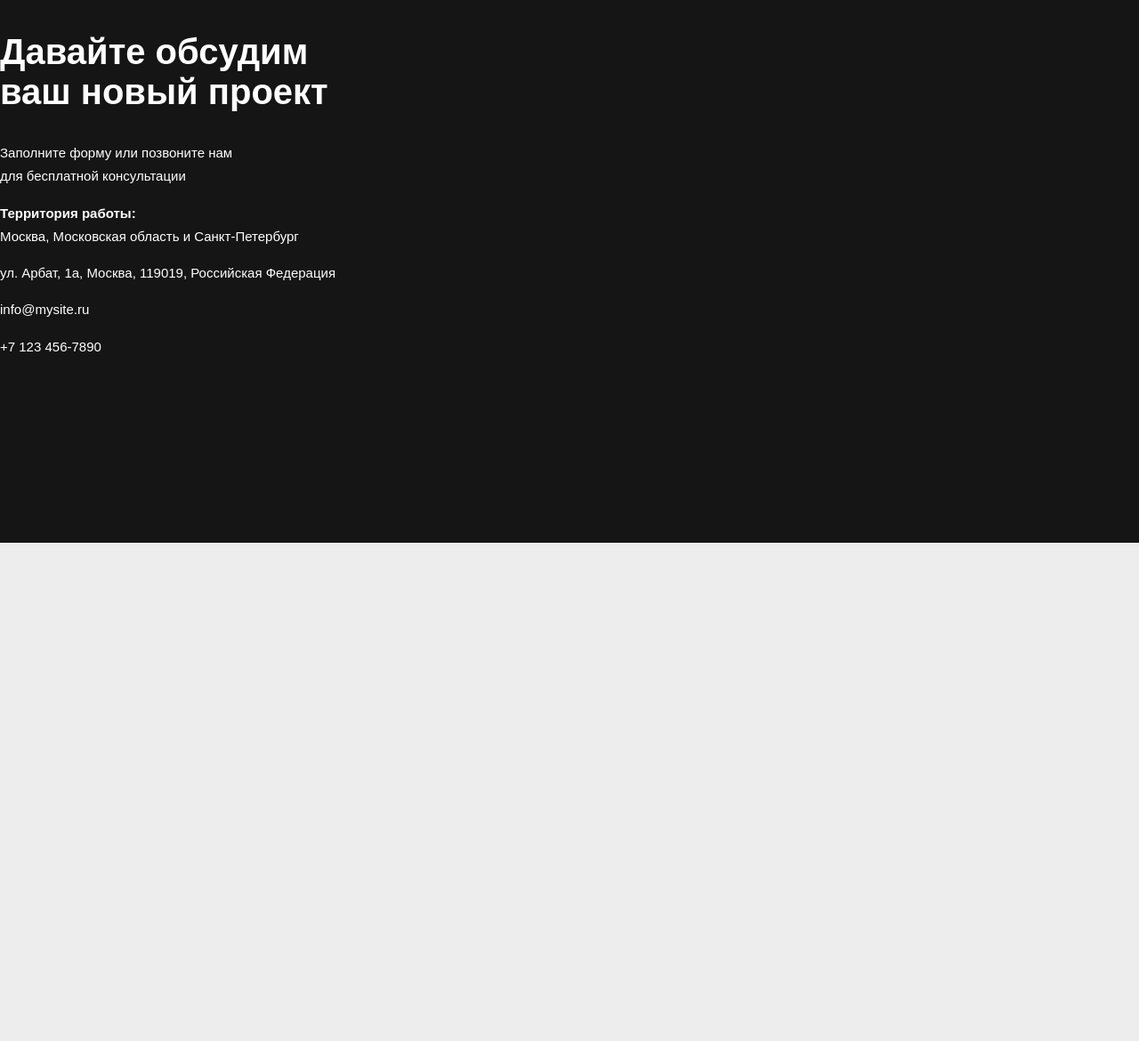
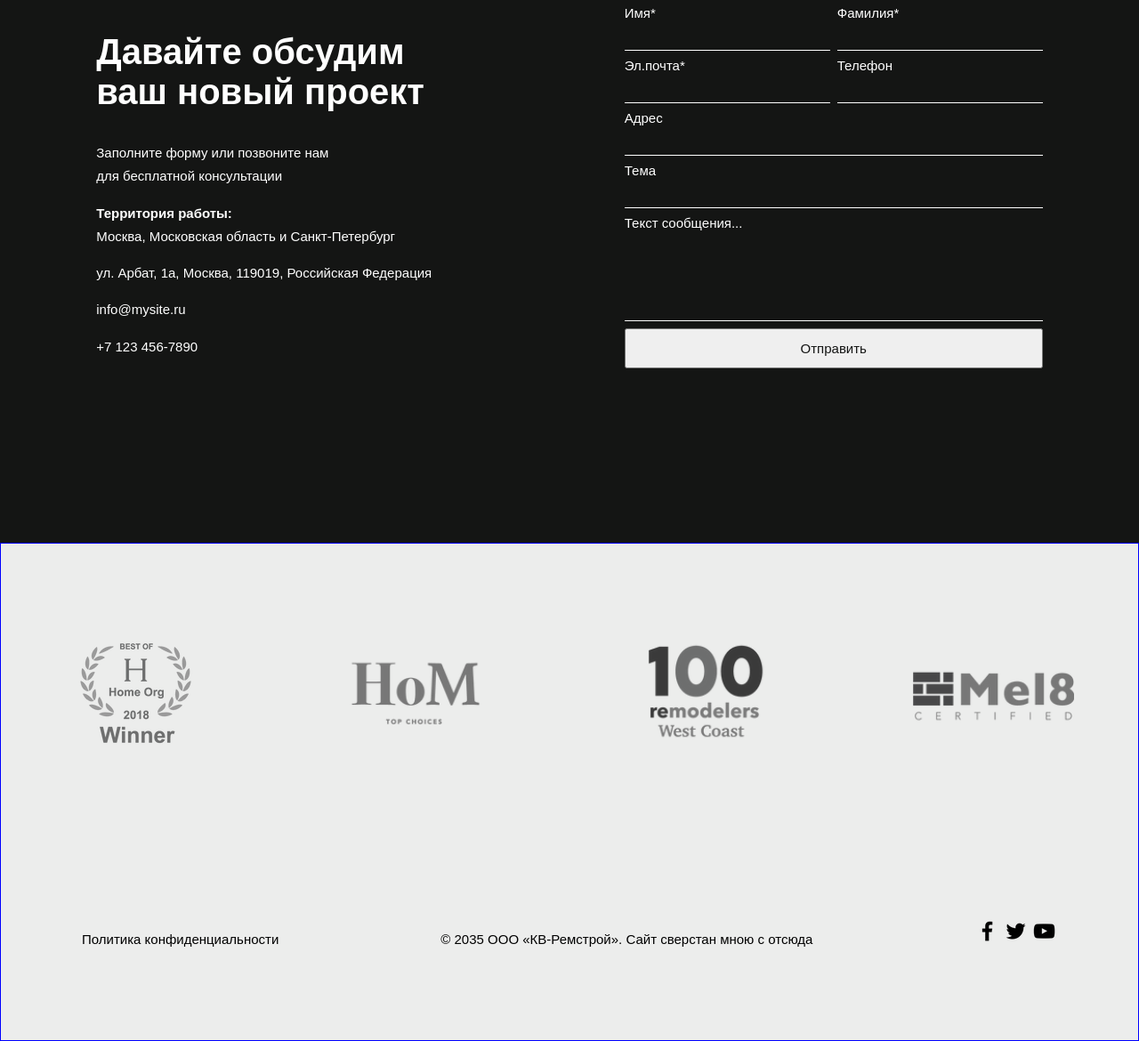
Before and after one commit to stoune2024/ParallaxLayout, a plain HTML site: page index.html in a window 1280 px wide. Shown: the part 4446-5616 px from the top of the page at 89% size. Before the commit the page ends 5056 px from the top, so only its background shows below. Drawn offline with Linux system fonts and the light colour scheme.

Commit message:
Доделал форму и заканчиваю с футером

```diff
--- a/index.html
+++ b/index.html
@@ -90,7 +90,31 @@
 				<p>+7 123 456-7890</p>
 			</div>
 			<div class='sixth_page_form'>
-
+				<label for='name'>Имя*<input id="name" type='text'/></label>
+				<label for='second_name'>Фамилия*<input id="second_name" type='text'/></label>
+				<label for='email'>Эл.почта*<input id="email" type='text'/></label>
+				<label for='phone_number'>Телефон<input id="phone_number" type='text'/></label>
+				<label for="address">Адрес<input id='address' type='text'/></label>
+				<label for="subject">Тема<input id='subject' type='text'/></label>
+				<label for="body">Текст сообщения...<textarea id='body' type='text' rows='5'></textarea></label>
+				<input type="submit" value="Отправить" />
+			</div>
+		</section>
+		<section class='seventh_page'>
+			<div class='seventh_page_box'>
+				<img src='assets/page_7_pic_1.png'></img>
+				<img src='assets/page_7_pic_2.png'></img>
+				<img src='assets/page_7_pic_3.png'></img>
+				<img src='assets/page_7_pic_4.png'></img>
+			</div>
+			<div class='seventh_page_info'>
+				<p>Политика конфиденциальности</p>
+				<p>© 2035 ООО «КВ-Ремстрой». Сайт сверстан мною с отсюда</p>
+				<div class='socials'>
+					<img src='assets/facebook.png'></img>
+					<img src='assets/twitter.png'></img>
+					<img src='assets/youtube.png'></img>
+				</div>
 			</div>
 		</section>
 
--- a/style.css
+++ b/style.css
@@ -277,7 +277,7 @@ h3 {
 	background-color:rgb(20, 21, 20);
 	display:flex;
 	align-items:center;
-	justify-content:space-between;
+	justify-content:space-around;
 }
 /*Стилизация информации шестой страницы*/
 .sixth_page_info h2 {
@@ -292,3 +292,94 @@ h3 {
 strong {
 	font-size:1em;
 }
+/*Стилизация формы шестой страницы*/
+.sixth_page_form {
+	display:grid;
+	grid-template-columns:1fr 1fr;
+	gap:8px;
+}
+/*Ниже идут объединения ячеек сетки*/
+label[for='address']{
+	grid-column:1/3;
+}
+label[for='subject']{
+	grid-column:1/3;
+	width:100%;
+}
+label[for='body']{
+	grid-column:1/3;
+}
+/*Добавление и стилизация label'a сверху инпутов*/
+input {
+	display:block;
+}
+label {
+	color:white;
+	font-size:1.5em;
+}
+/*Стилизация инпутов шестой страницы*/
+.sixth_page_form input[type='text'], textarea {
+	padding:8px 16px;
+	background-color:rgb(20, 21, 20);
+	border:none;
+	border-bottom:1px solid white;
+	color:white;
+	outline:none;
+}
+input[id='address']{
+	width:100%;
+}
+input[id='subject']{
+	width:100%;
+}
+input[id='body']{
+	width:100%;
+}
+input[type='submit']{
+	width:100%;
+	grid-column:1/3;
+}
+input[type='text'], textarea{
+	font-size:1.5rem;
+}
+/*Стилизация textarea*/
+textarea {
+	display:block;
+	width:100%;
+	resize:none;
+}
+/*Стилизация кнопки 'отправить'*/
+input[type='submit']{
+	font-size:1.5rem;
+	height:3em;
+	color:rgb(20, 21, 20);
+}
+/*Стилизация седьмой страницы*/
+.seventh_page {
+	height:70vh;
+	width:100%;
+	border:1px solid blue;
+	display:flex;
+	flex-direction:column;
+	justify-content:space-around;
+	text-align:center;
+}
+/*Стилизация бокса седьмой страницы(просто картинки)*/
+.seventh_page_box {
+	display:flex;
+	justify-content:space-around;
+}
+/*Ограничение пикселизации изображений вследствие увеличения изображений*/
+.seventh_page_box img {
+	max-height:100%;
+}
+/*Стилизация инфы(включая гиперссылки) седьмой странциы*/
+.seventh_page_info {
+	display:flex;
+	justify-content:space-around;
+	text-align:center;
+}
+/*Стилизация текста седьмой страницы*/
+.seventh_page p {
+	font-size:1.5em;
+}
```
Also changed, not shown: assets/facebook.png (added), assets/page_7_pic_1.png (added), assets/page_7_pic_2.png (added), assets/page_7_pic_3.png (added), assets/page_7_pic_4.png (added), assets/twitter.png (added), assets/youtube.png (added).
